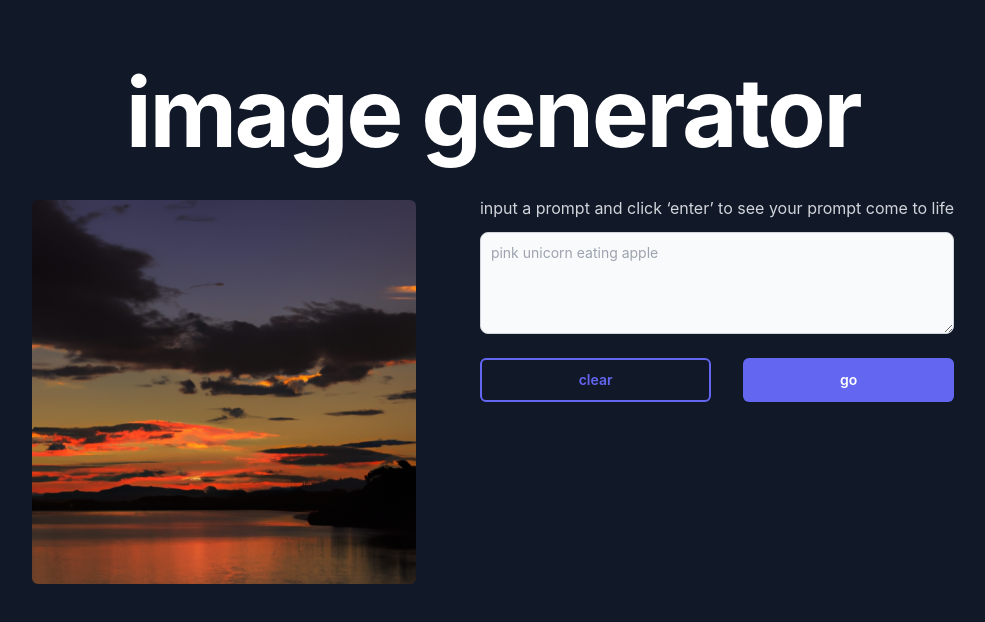
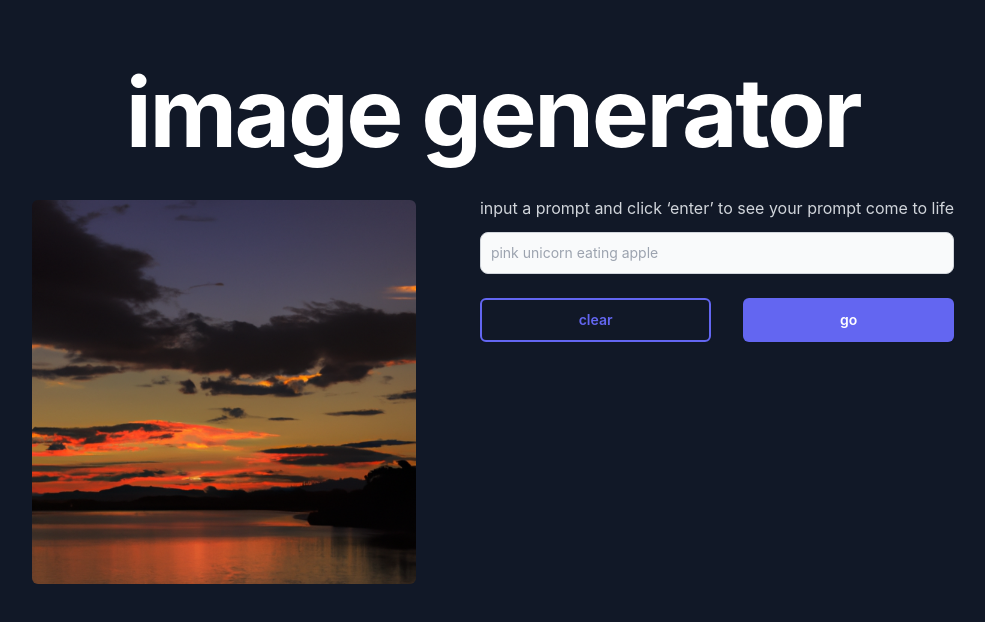
Before and after one commit to xiec1377/image-generator, a React (Create React App) app: page / in a window 1280 px wide. Shown: the top 622 px of the page, without its empty margins (147-1132 px from the left). Built offline with nearby package versions, Linux system fonts and the light colour scheme.

Commit message:
Added clear button functionality

```diff
--- a/src/Components/ImageGenerator.js
+++ b/src/Components/ImageGenerator.js
@@ -5,6 +5,11 @@ const ImageGenerator = () => {
   const [imageUrl, setImageUrl] = useState('/')
   let inputRef = useRef(null)
   const [loading, setLoading] = useState(false)
+  const [message, setMessage] = useState('')
+
+  const handleChange = (event) => {
+    setMessage(event.target.value)
+  }
 
   const generate = async () => {
     if (inputRef.current.value === '') {
@@ -86,16 +91,22 @@ const ImageGenerator = () => {
               placeholder='pink unicorn eating apple'
               class="text-wrap block w-full p-4 text-gray-900 border border-gray-300 rounded-lg bg-gray-50 sm:text-md focus:ring-blue-500 focus:border-blue-500 dark:bg-gray-700 dark:border-gray-600 dark:placeholder-gray-400 dark:text-white dark:focus:ring-blue-500 dark:focus:border-blue-500"
             /> */}
-            <textarea
+            <input
               id="message"
               rows="4"
+              type="text"
               class="block p-2.5 w-full text-sm text-gray-900 bg-gray-50 rounded-lg border border-gray-300 focus:ring-blue-500 focus:border-blue-500 dark:bg-gray-700 dark:border-gray-600 dark:placeholder-gray-400 dark:text-white dark:focus:ring-blue-500 dark:focus:border-blue-500"
               placeholder="pink unicorn eating apple"
               ref={inputRef}
-            ></textarea>
+              onChange={handleChange}
+              value={message}
+            ></input>
           </div>
           <div class="flex content-center gap-x-8">
-            <button class="flex-auto rounded-md bg-transparent border border-indigo-500 border-2 px-3.5 py-2.5 text-sm font-semibold text-indigo-500 shadow-sm hover:border-indigo-400 hover:text-indigo-400 focus-visible:outline focus-visible:outline-2 focus-visible:outline-offset-2 focus-visible:outline-indigo-500">
+            <button
+              onClick={() => setMessage('')}
+              class="flex-auto rounded-md bg-transparent border border-indigo-500 border-2 px-3.5 py-2.5 text-sm font-semibold text-indigo-500 shadow-sm hover:border-indigo-400 hover:text-indigo-400 focus-visible:outline focus-visible:outline-2 focus-visible:outline-offset-2 focus-visible:outline-indigo-500"
+            >
               clear
             </button>
             <button
```
